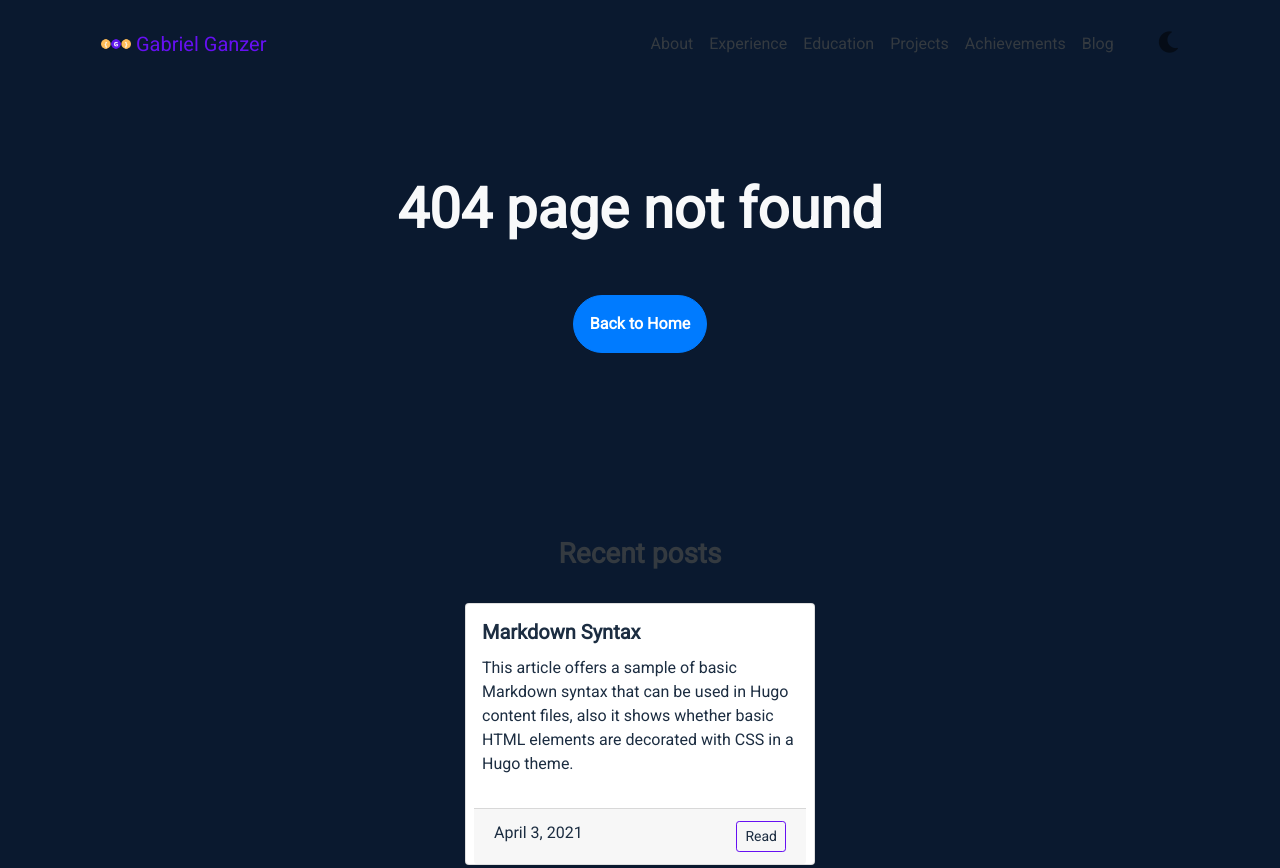
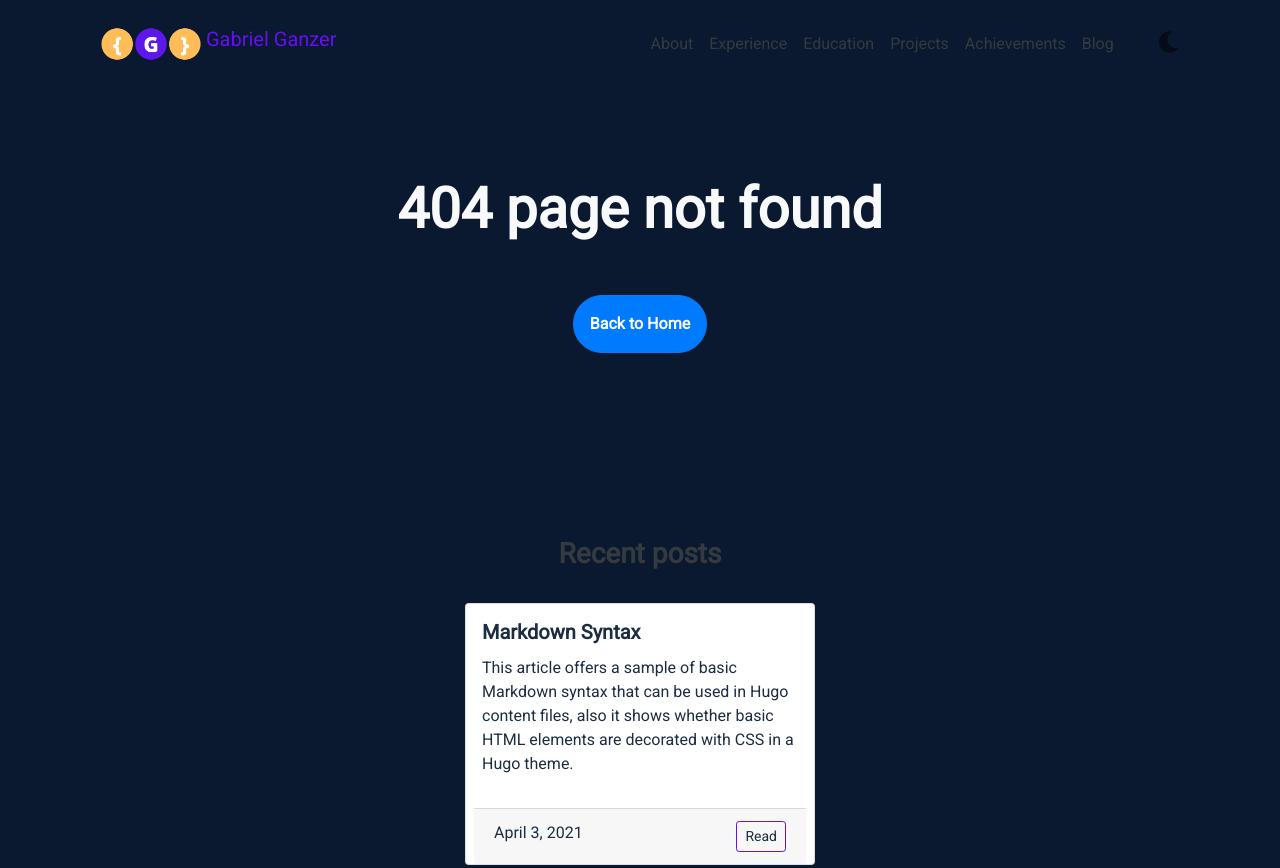
Before and after one commit to gabrielganzer/gabrielganzer.github.io, a plain HTML site: page 404.html in a window 1280 px wide. Shown: the top 868 px of the page. Drawn offline with Linux system fonts and the light colour scheme.

Commit message:
feat: changed top logo

```diff
--- a/404.html
+++ b/404.html
@@ -46,7 +46,7 @@
     data-aos-duration="500">
     <a class="navbar-brand" href="/">
 
-      <img src="/images/favicon.png" width="30" height="30" class="d-inline-block align-top">
+      <img src="/images/fav.png" width="100" height="40" class="d-inline-block align-top">
       Gabriel Ganzer
 
     </a>
```
Also changed, not shown: blog/index.html (+1 -1 lines), blog/markdown-syntax/index.html (+1 -1 lines), categories/index.html (+1 -1 lines), index.html (+1 -1 lines), tags/index.html (+1 -1 lines), tags/markdown-syntax/index.html (+1 -1 lines).
